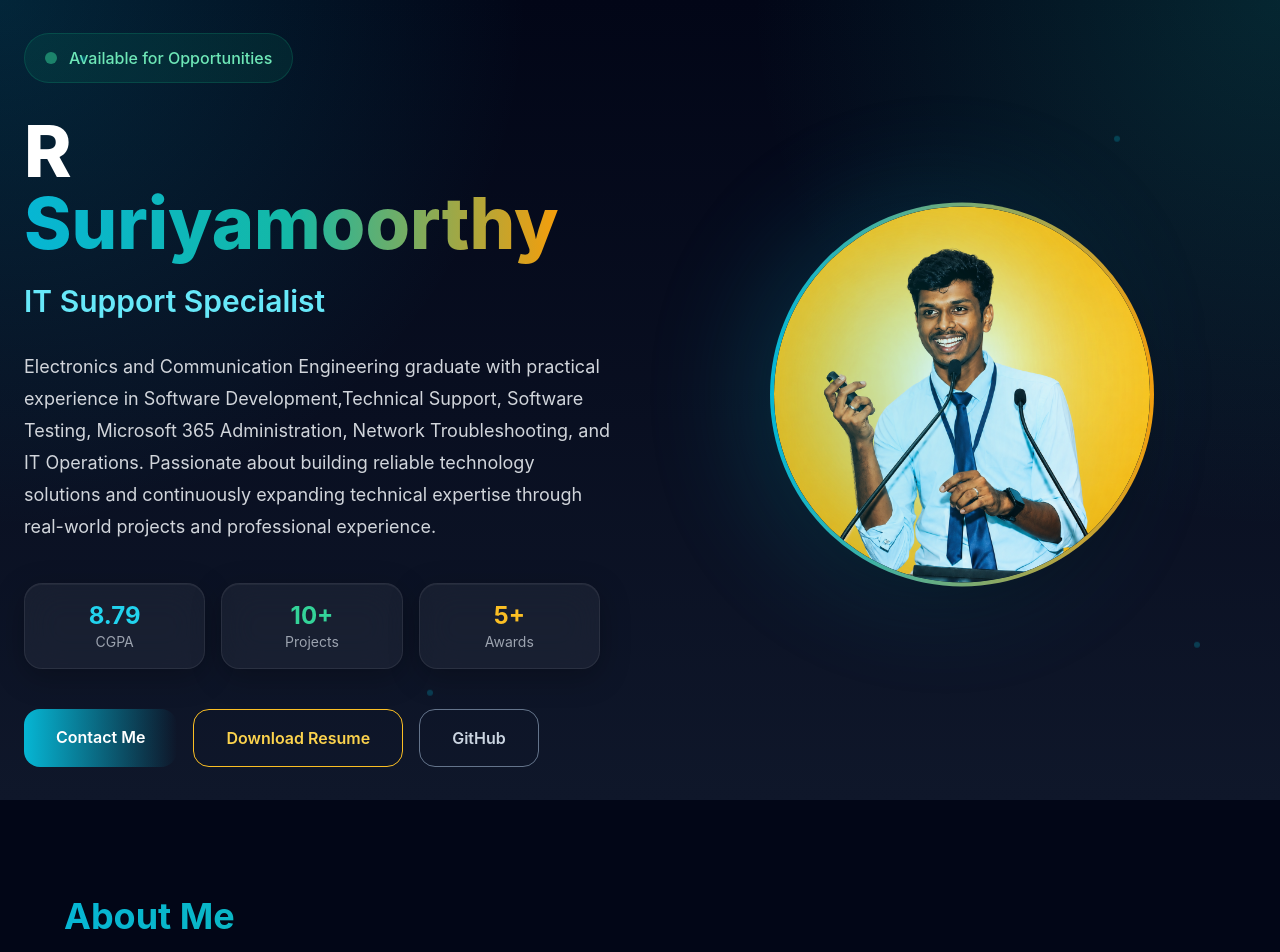
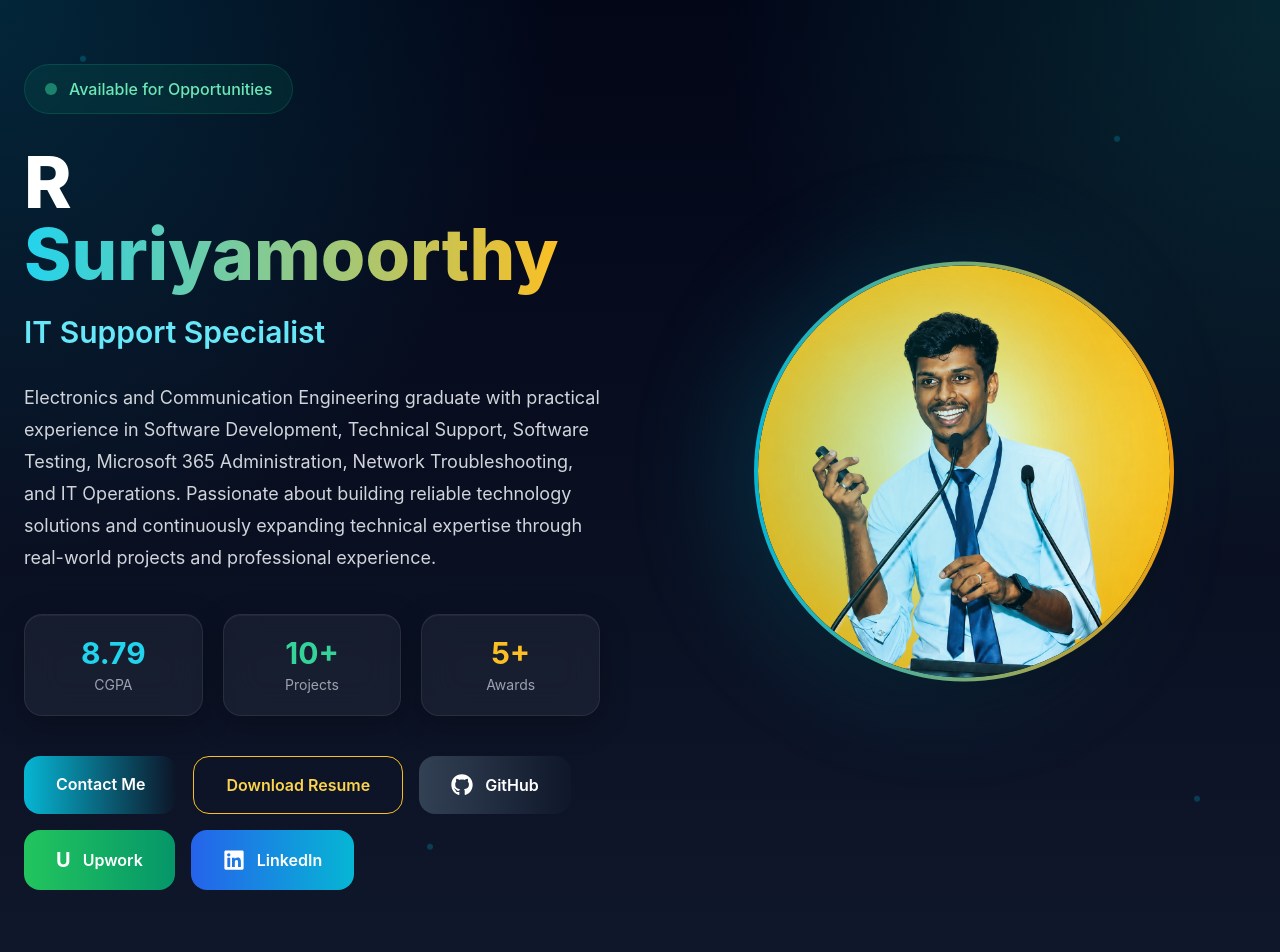
Before and after one commit to Surdhan/suriyamoorthy-portfolio, a React (Vite) app: page / in a window 1280 px wide. Shown: the top 952 px of the page. Built offline with nearby package versions, Linux system fonts and the light colour scheme.

Commit message:
Initial portfolio upload

```diff
--- a/src/components/Hero.jsx
+++ b/src/components/Hero.jsx
@@ -1,9 +1,13 @@
 import { motion } from "framer-motion";
 import { TypeAnimation } from "react-type-animation";
+import { FaGithub, FaLinkedin } from "react-icons/fa";
+
+import profileImg from "../assets/profile.png";
+import resumePDF from "../assets/resume.pdf";
 
 export default function Hero() {
   return (
-    <section className="hero-bg min-h-screen flex items-center justify-center relative overflow-hidden px-6">
+    <section className="hero-bg min-h-screen flex items-center justify-center relative overflow-hidden px-6 py-16">
 
       {/* Floating Particles */}
       <div className="particle top-20 left-20"></div>
@@ -11,17 +15,17 @@ export default function Hero() {
       <div className="particle bottom-20 left-1/3"></div>
       <div className="particle bottom-32 right-20"></div>
 
-      <div className="max-w-7xl mx-auto grid lg:grid-cols-2 gap-14 items-center">
+      <div className="max-w-7xl mx-auto grid lg:grid-cols-2 gap-16 items-center">
 
-        {/* Left Content */}
+        {/* LEFT CONTENT */}
         <motion.div
-          initial={{ opacity: 0 }}
-          animate={{ opacity: 1 }}
+          initial={{ opacity: 0, x: -40 }}
+          animate={{ opacity: 1, x: 0 }}
           transition={{ duration: 1 }}
         >
 
           {/* Availability Badge */}
-          <div className="inline-flex items-center gap-3 px-5 py-3 rounded-full bg-emerald-500/10 border border-emerald-500/20 mb-8">
+          <div className="inline-flex items-center gap-3 px-5 py-3 rounded-full bg-emerald-500/10 border border-emerald-500/20 mb-8 backdrop-blur-md">
             <span className="w-3 h-3 rounded-full bg-emerald-400 animate-pulse"></span>
 
             <span className="text-emerald-300 font-medium">
@@ -29,21 +33,30 @@ export default function Hero() {
             </span>
           </div>
 
+          {/* Heading */}
           <motion.h1
-            initial={{ opacity: 0, y: 40 }}
+            initial={{ opacity: 0, y: 30 }}
             animate={{ opacity: 1, y: 0 }}
             transition={{ duration: 1 }}
             className="text-5xl md:text-7xl font-extrabold leading-tight"
           >
-            R <span className="gradient-text">Suriyamoorthy</span>
+            R{" "}
+            <span className="bg-gradient-to-r from-cyan-400 via-teal-400 to-amber-400 bg-clip-text text-transparent">
+              Suriyamoorthy
+            </span>
           </motion.h1>
 
+          {/* Typing Animation */}
           <TypeAnimation
             sequence={[
-              "Software Developer", 2000,
-              "IT Support Specialist", 2000,
-              "Software Tester", 2000,
-              "Technical Support Engineer", 2000,
+              "Software Developer",
+              2000,
+              "IT Support Specialist",
+              2000,
+              "Software Tester",
+              2000,
+              "Technical Support Engineer",
+              2000,
             ]}
             wrapper="h2"
             speed={50}
@@ -51,35 +64,41 @@ export default function Hero() {
             className="text-2xl md:text-3xl mt-6 text-cyan-300 font-semibold"
           />
 
+          {/* Description */}
           <p className="mt-8 text-gray-300 text-lg leading-8 max-w-2xl">
             Electronics and Communication Engineering graduate with practical
-            experience in Software Development,Technical Support, Software Testing, Microsoft 365 Administration,
-            Network Troubleshooting, and IT Operations. Passionate about
-            building reliable technology solutions and continuously expanding
-            technical expertise through real-world projects and professional experience.
+            experience in Software Development, Technical Support,
+            Software Testing, Microsoft 365 Administration,
+            Network Troubleshooting, and IT Operations.
+            Passionate about building reliable technology solutions
+            and continuously expanding technical expertise through
+            real-world projects and professional experience.
           </p>
 
-          {/* Quick Stats */}
-          <div className="grid grid-cols-3 gap-4 mt-10 max-w-xl">
-            <div className="glass p-4 rounded-2xl text-center">
-              <h3 className="text-2xl font-bold text-cyan-400">8.79</h3>
-              <p className="text-sm text-gray-400">CGPA</p>
+          {/* STATS */}
+          <div className="grid grid-cols-3 gap-5 mt-10 max-w-xl">
+
+            <div className="glass p-5 rounded-2xl text-center border border-cyan-500/10">
+              <h3 className="text-3xl font-bold text-cyan-400">8.79</h3>
+              <p className="text-sm text-gray-400 mt-1">CGPA</p>
             </div>
 
-            <div className="glass p-4 rounded-2xl text-center">
-              <h3 className="text-2xl font-bold text-emerald-400">10+</h3>
-              <p className="text-sm text-gray-400">Projects</p>
+            <div className="glass p-5 rounded-2xl text-center border border-emerald-500/10">
+              <h3 className="text-3xl font-bold text-emerald-400">10+</h3>
+              <p className="text-sm text-gray-400 mt-1">Projects</p>
             </div>
 
-            <div className="glass p-4 rounded-2xl text-center">
-              <h3 className="text-2xl font-bold text-amber-400">5+</h3>
-              <p className="text-sm text-gray-400">Awards</p>
+            <div className="glass p-5 rounded-2xl text-center border border-amber-500/10">
+              <h3 className="text-3xl font-bold text-amber-400">5+</h3>
+              <p className="text-sm text-gray-400 mt-1">Awards</p>
             </div>
+
           </div>
 
-          {/* Action Buttons */}
+          {/* BUTTONS */}
           <div className="flex flex-wrap gap-4 mt-10">
 
+            {/* Contact */}
             <a
               href="#contact"
               className="
@@ -93,8 +112,9 @@ export default function Hero() {
               Contact Me
             </a>
 
+            {/* Resume */}
             <a
-              href="/resume.pdf"
+              href={resumePDF}
               target="_blank"
               rel="noopener noreferrer"
               className="
@@ -109,39 +129,85 @@ export default function Hero() {
               Download Resume
             </a>
 
+            {/* GitHub */}
             <a
               href="https://github.com/Surdhan"
               target="_blank"
               rel="noopener noreferrer"
               className="
+                flex items-center gap-3
                 px-8 py-4 rounded-2xl font-semibold
-                border border-slate-500
-                text-slate-300
-                hover:bg-slate-700
+                bg-gradient-to-r from-slate-700 to-slate-900
+                hover:scale-105
+                hover:shadow-lg hover:shadow-slate-500/30
                 transition-all duration-300
               "
             >
+              <FaGithub size={22} />
               GitHub
+            </a>
+
+            {/* Upwork */}
+            <a
+              href="https://www.upwork.com/freelancers/~015cd095fa7de05e49?viewMode=1"
+              target="_blank"
+              rel="noopener noreferrer"
+              className="
+                flex items-center gap-3
+                px-8 py-4 rounded-2xl font-semibold
+                bg-gradient-to-r from-green-500 to-emerald-600
+                hover:scale-105
+                hover:shadow-lg hover:shadow-green-500/30
+                transition-all duration-300
+              "
+            >
+              <span className="text-xl font-bold">U</span>
+              Upwork
+            </a>
+
+            {/* LinkedIn */}
+            <a
+              href="https://www.linkedin.com/in/suriyamoorthy-rameshkavitha-63b646237/"
+              target="_blank"
+              rel="noopener noreferrer"
+              className="
+                flex items-center gap-3
+                px-8 py-4 rounded-2xl font-semibold
+                bg-gradient-to-r from-blue-600 to-cyan-500
+                hover:scale-105
+                hover:shadow-lg hover:shadow-blue-500/30
+                transition-all duration-300
+              "
+            >
+              <FaLinkedin size={22} />
+              LinkedIn
             </a>
 
           </div>
         </motion.div>
 
-        {/* Right Profile Image */}
+        {/* RIGHT IMAGE SECTION */}
         <motion.div
           animate={{ y: [0, -15, 0] }}
-          transition={{ repeat: Infinity, duration: 4 }}
+          transition={{
+            repeat: Infinity,
+            duration: 4,
+          }}
           className="flex justify-center"
         >
           <div className="relative">
 
+            {/* Glow */}
             <div className="absolute inset-0 rounded-full bg-gradient-to-r from-cyan-500 to-teal-500 blur-3xl opacity-30"></div>
 
-            <div className="w-80 h-80 md:w-96 md:h-96 rounded-full bg-gradient-to-r from-cyan-500 via-teal-500 to-amber-500 p-1 shadow-2xl">
+            {/* Border */}
+            <div className="w-80 h-80 md:w-[420px] md:h-[420px] rounded-full bg-gradient-to-r from-cyan-500 via-teal-500 to-amber-500 p-1 shadow-2xl">
+
+              {/* Image */}
               <div className="w-full h-full rounded-full bg-slate-900 overflow-hidden flex items-center justify-center">
 
                 <img
-                  src="/profile.png"
+                  src={profileImg}
                   alt="R Suriyamoorthy"
                   className="w-full h-full object-cover rounded-full"
                   onError={(e) => {
@@ -152,7 +218,6 @@ export default function Hero() {
 
               </div>
             </div>
-
           </div>
         </motion.div>
 
```
Also changed, not shown: src/assets/profile.png (renamed from profile.png), 1 other file (tests, documents, lock files or other folders).
